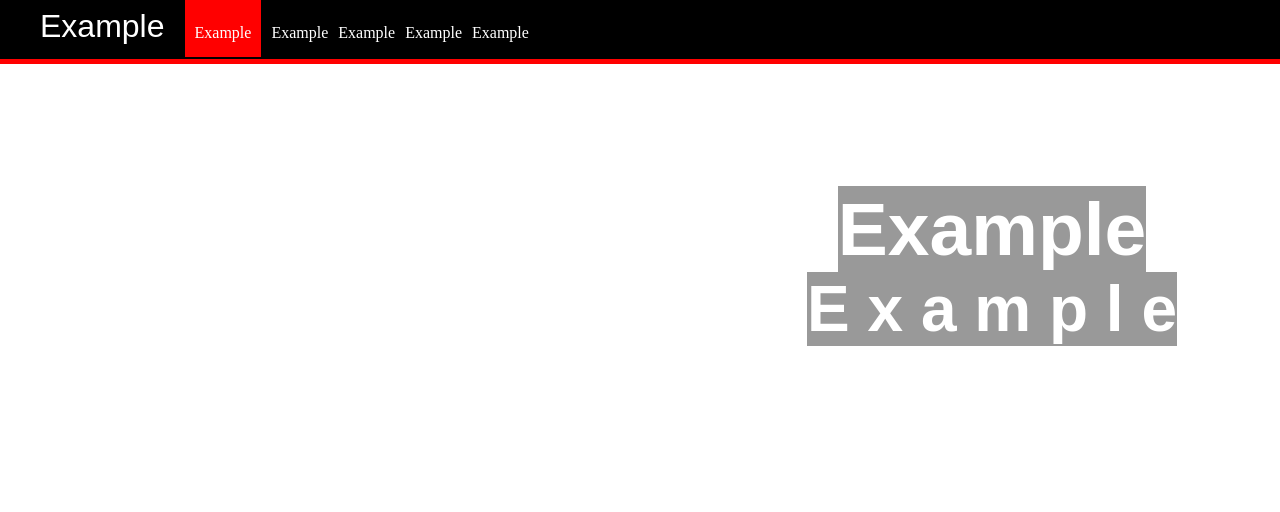
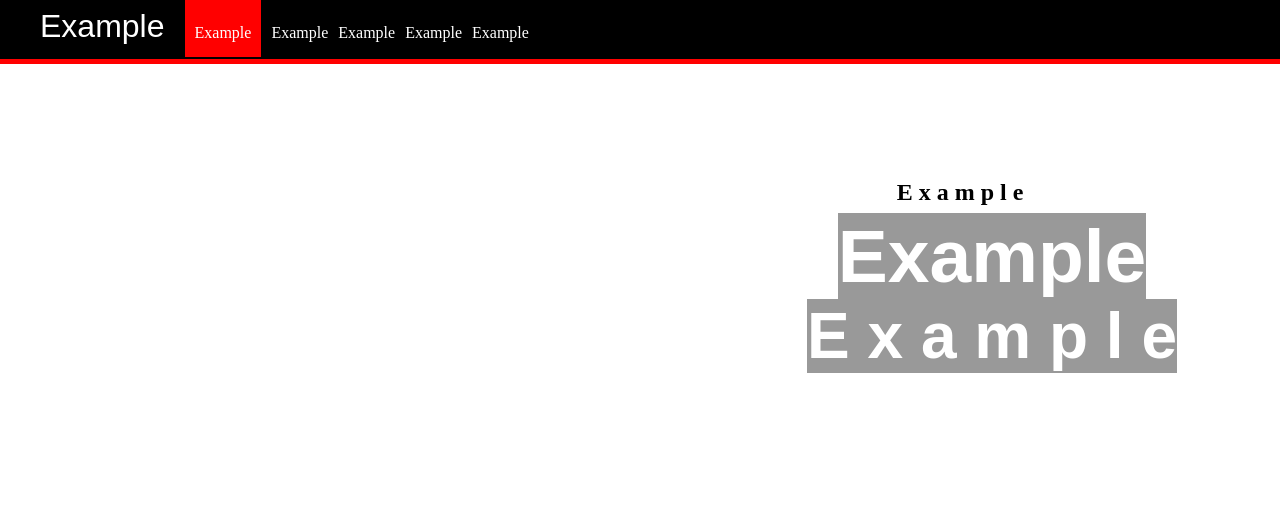
Before and after one commit to martinmetori/HTML, a plain HTML site: page Widescreen Website/Index - Home Page/index.html in a window 1280 px wide. Drawn offline with Linux system fonts and the light colour scheme.

Commit message:
Update index.html

```diff
--- a/Widescreen Website/Index - Home Page/index.html
+++ b/Widescreen Website/Index - Home Page/index.html
@@ -22,7 +22,7 @@
 
 				</div>
 							<div class='ttx'>
-							<h2 class='it3'></h2>
+							<h2 class='it3'>E x a m p l e</h2>
 							<h1 class='it1'>Example</h1>
 							<h1 class='it2'>E x a m p l e</h1>
 							<h2 class='it4'>Example Example Example</h2>
```
